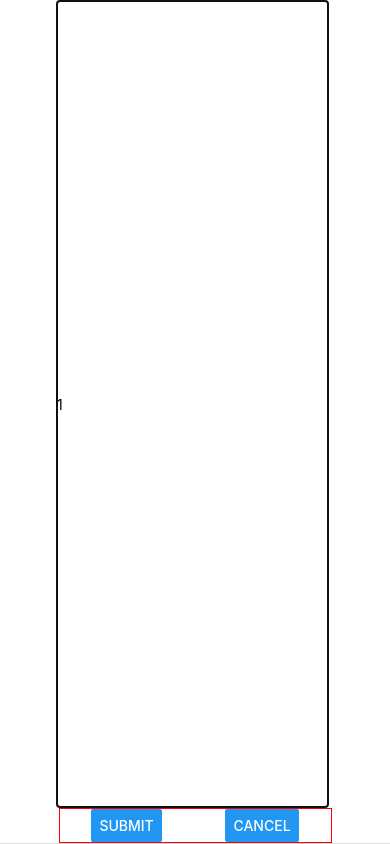
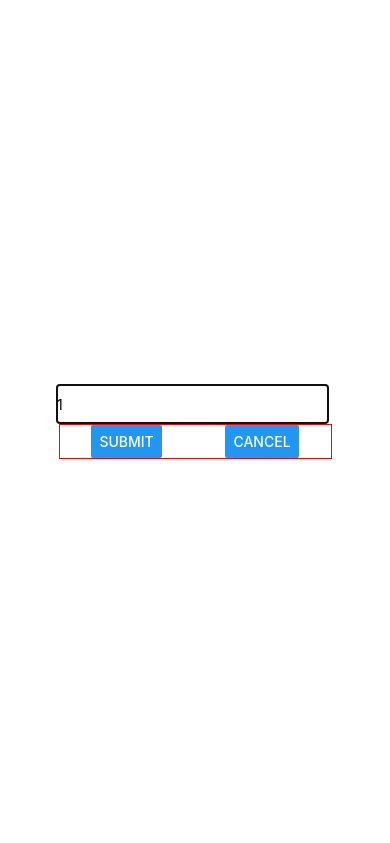
Before and after one commit to BKazimy/NotifierApp, a React Native app: screen / in a window 390 px wide. Built offline with nearby package versions, Linux system fonts and the light colour scheme.

Commit message:
Oct 30, 2024, 12:51 AM

```diff
--- a/components/todoInput.js
+++ b/components/todoInput.js
@@ -64,7 +64,7 @@ const styles = StyleSheet.create({
     width: '100%',
     height: 40,
     marginRight: 5,
-    flex: 1,
+    // flex: 1,
 
     // justifyContent: 'center',
     // alignItems: 'center',
```
